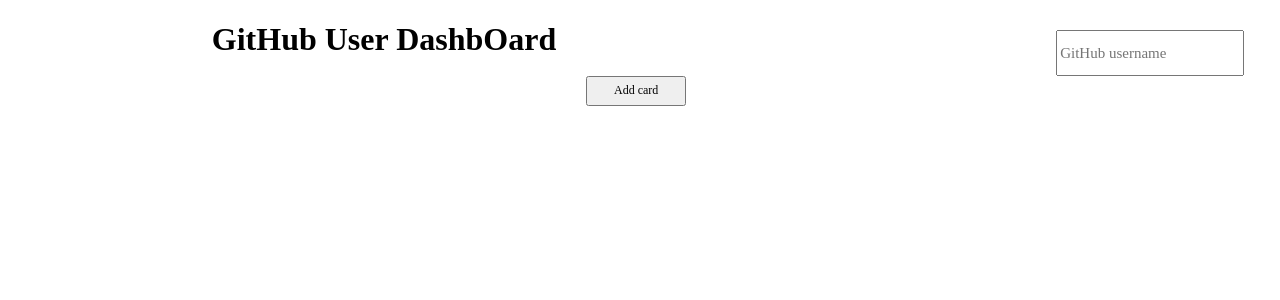
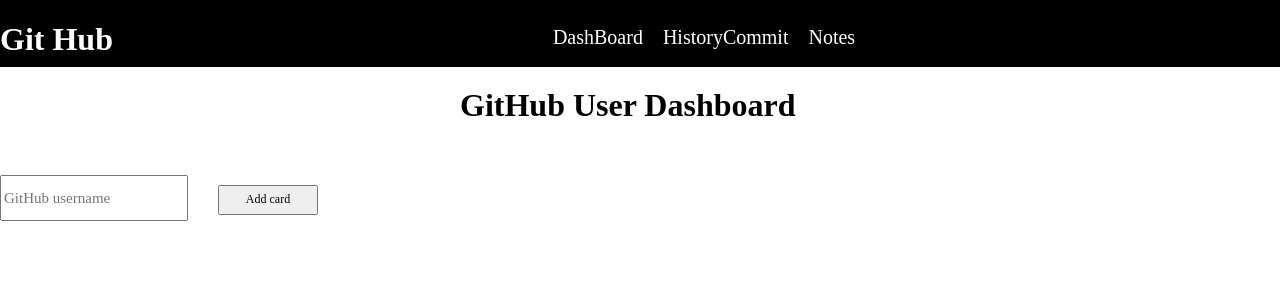
Before and after one commit to Buildweek-Github-User-Breakdown/Front-End, a React (Create React App) app: page / in a window 1280 px wide. Shown: the top 300 px of the page. Built offline with nearby package versions, Linux system fonts and the light colour scheme.

Commit message:
changed the styling of h1

```diff
--- a/src/App.js
+++ b/src/App.js
@@ -2,7 +2,7 @@
 import { Route, Switch } from "react-router-dom";
 import CommitHistory from "./Components/CommitHistory";
 import GithubUsers from "./Component/GithubUsers/GithubUsers";
-import Notes from "./Component/Notes/Notes.js"
+import Notes from "./Component/Notes/Notes.js";
 import "./App.css";
 
 function App() {
--- a/src/Component/GithubUsers/Form.js
+++ b/src/Component/GithubUsers/Form.js
@@ -2,8 +2,7 @@
 import Styled from "styled-components";
 import axios from "axios";
 
-const Input = Styled.input`
-   margin-left:500px;
+const InputItem = Styled.input`
    margin-top:30px;
    height:40px;
    width:180px;
@@ -67,7 +66,7 @@
   return (
     <div>
       <form onSubmit={handleSubmit}>
-        <Input
+        <InputItem
           type="text"
           value={username}
           onChange={event => setUsername(event.target.value)}
--- a/src/Component/GithubUsers/GithubUsers.js
+++ b/src/Component/GithubUsers/GithubUsers.js
@@ -1,15 +1,14 @@
 import React, { useState } from "react";
-import GithubUserList from "./GithubUserList"
-import Form from "./Form"
+import GithubUserList from "./GithubUserList";
+import Form from "./Form";
 import Styled from "styled-components";
-import Header from "../Header";
 import CommitHistoryRepo from "../../Components/CommitHistoryRepo";
+import Header from "../Header"
 
 const H1 = Styled.h1`
 margin-left:460px;
 margin-top:20px;
-`
-
+`;
 
 const GithubUsers = () => {
   const [cards, setCards] = useState([]);
@@ -17,24 +16,30 @@
   const [repo, setRepo] = useState([]);
 
   const addNewCard = cardInfo => {
-    setCards(cards.concat(cardInfo))
-  }
+    setCards(cards.concat(cardInfo));
+  };
 
   const addLanguage = language => {
-    setLang(lang.concat(language))
-  }
+    setLang(lang.concat(language));
+  };
 
   const addRepo = repoPins => {
     setRepo(repo.concat(repoPins));
-  }
+  };
 
   return (
-
-    <div className="wrapper">
-      <h1>GitHub User DashbOard</h1>
-      <Form onSubmit={addNewCard} addLanguage={addLanguage} addRepo={addRepo}/>
-      <GithubUserList cards={cards} lang={lang}/>
-      <CommitHistoryRepo repo={repo}/>
+    <div>
+      <Header/>
+      <div>
+        <H1>GitHub User Dashboard</H1>
+        <Form
+          onSubmit={addNewCard}
+          addLanguage={addLanguage}
+          addRepo={addRepo}
+        />
+        <GithubUserList cards={cards} lang={lang} />
+        <CommitHistoryRepo repo={repo} />
+      </div>
     </div>
   );
 };
--- a/src/Component/Header.js
+++ b/src/Component/Header.js
@@ -2,20 +2,43 @@
 import Styled from "styled-components";
 
 const Div = Styled.div`
+display: flex;
+flex-direction: row;
+flex-wrap:wrap;
 height:67px;
-width:100%
 background-color:black;
 `;
 
 const H1 = Styled.h1`
 color:white;
+`;
+
+const Li = Styled.li`
+color:white;
+margin-left:20px;
+font-size:20px;
+margin-top:10px;
 `
+
+const List = Styled.ul`
+display: flex;
+flex-direction: row;
+flex-wrap:wrap;
+margin-left:380px;
+list-style-type: none;
+`
+
+
 
 function Header() {
   return (
     <Div>
-        <H1>Git Hub</H1>
-      {/* <img src="https://img.icons8.com/ios-filled/2x/github.png"/> */}
+      <H1>Git Hub</H1>
+      <List>
+          <Li>DashBoard</Li>
+          <Li>HistoryCommit</Li>
+          <Li>Notes</Li>
+      </List>
     </Div>
   );
 }
```
